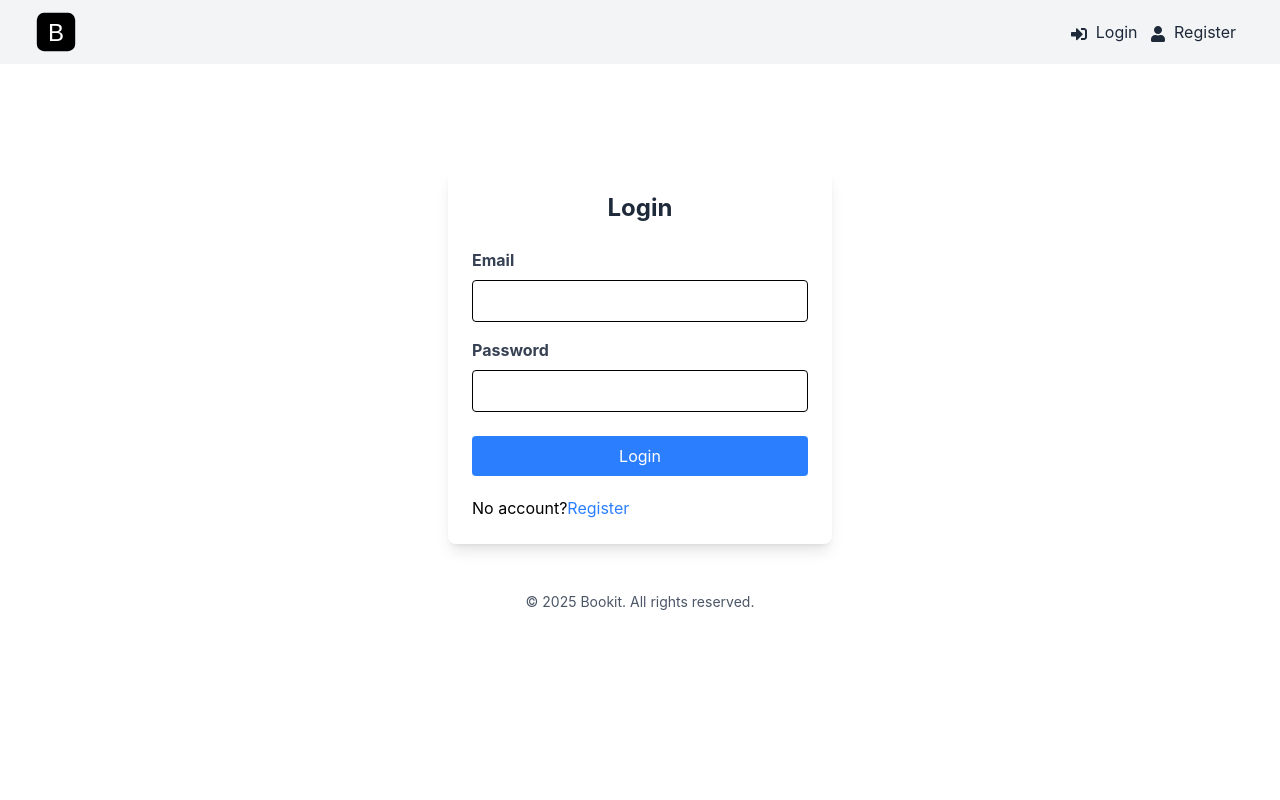
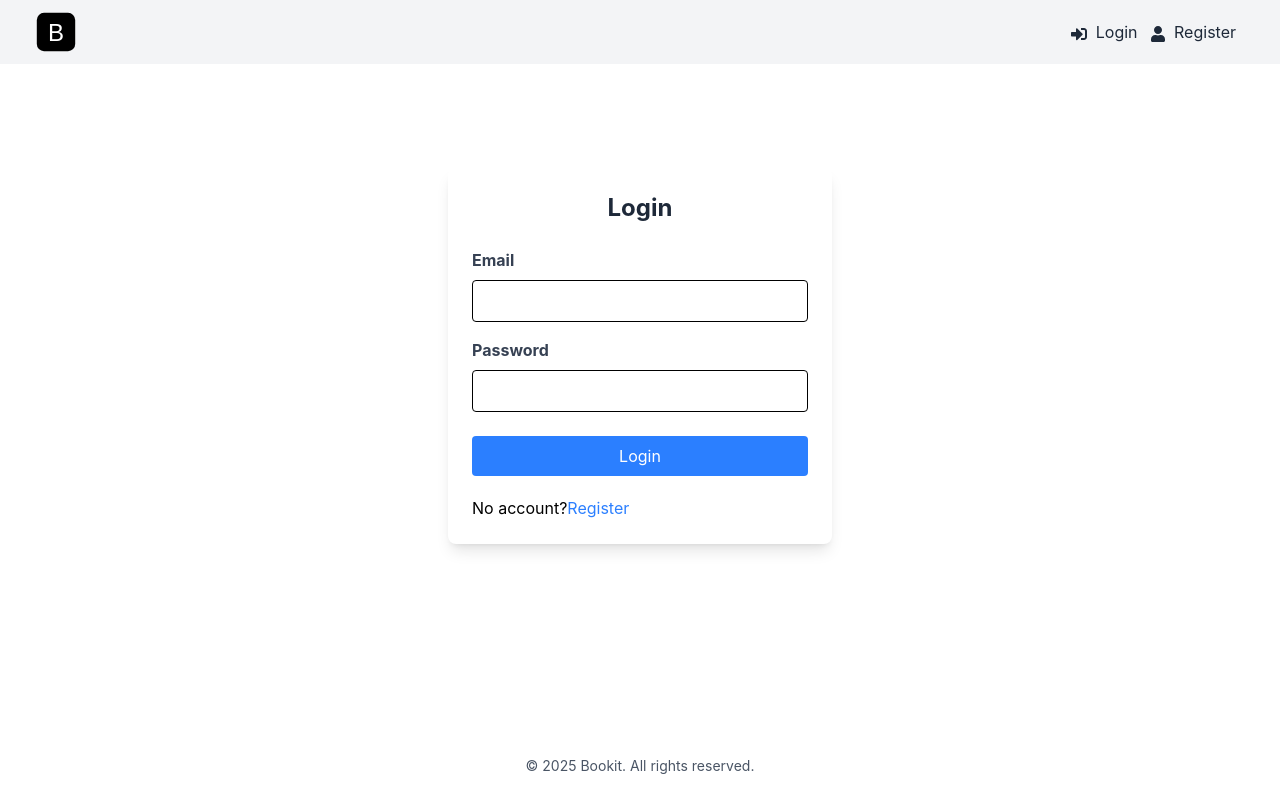
Before and after one commit to Mehdi-Rh/Bookit-Mern, a React (Vite) app in the folder frontend/: page /login in a window 1280 px wide. Built offline with nearby package versions, Linux system fonts and the light colour scheme; no server answers.

Commit message:
Update Footer component to fix positioning and styling

```diff
--- a/frontend/src/components/Footer.jsx
+++ b/frontend/src/components/Footer.jsx
@@ -2,7 +2,7 @@ const Footer = () => {
   const currentYear = new Date().getFullYear();
 
   return (
-    <footer className="py-6">
+    <footer className="py-6 fixed bottom-0 left-0 w-full bg-white z-50">
       <div className="mx-auto max-w-7xl px-4 sm:px-6 lg:px-8">
         <p className="text-center text-sm text-gray-600">
           &copy; {currentYear} Bookit. All rights reserved.
```
